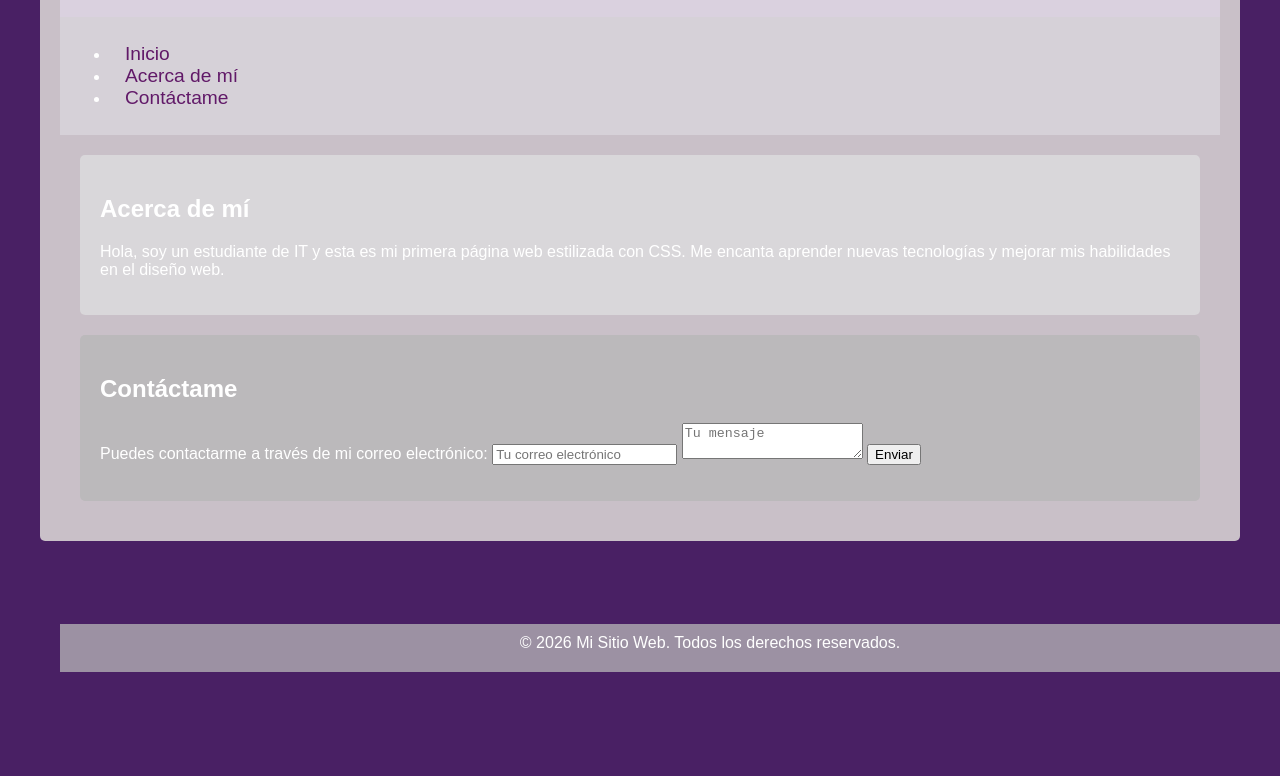
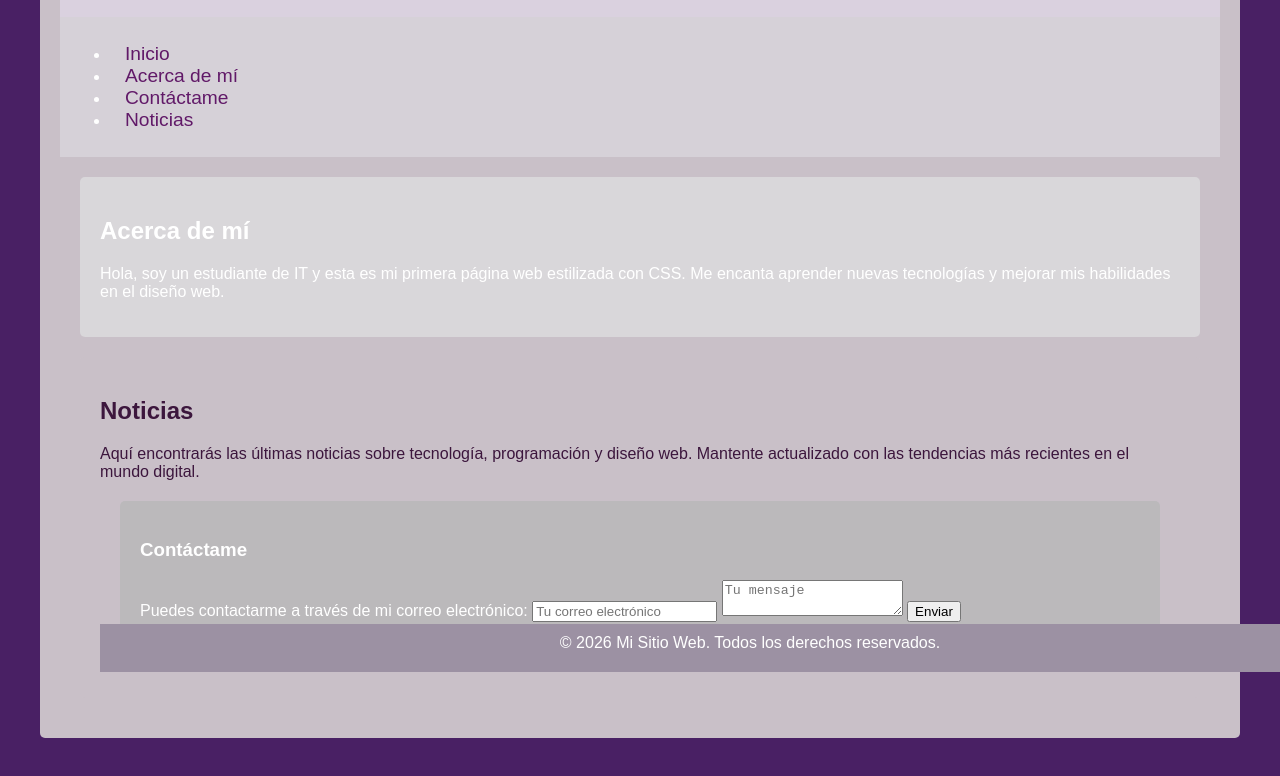
Before and after one commit to emanuel-molina/Modulo2, a plain HTML site: page index.html in a window 1280 px wide. Shown: the part 128-904 px from the top of the page. Before the commit the page ends 800 px from the top, so only its background shows below. Drawn offline with Linux system fonts and the light colour scheme.

Commit message:
Noticias
Noticias Update

```diff
--- a/css/styles.css
+++ b/css/styles.css
@@ -39,6 +39,14 @@ nav a:hover {
 .about {
     background-color: #d9d7da;
     color: #ffffff;
+    padding: 20px;
+    margin: 20px;
+    border-radius: 5px;
+}
+
+.noticias {
+    background-color: #c9c0c8;
+    color: #3c163d;
     padding: 20px;
     margin: 20px;
     border-radius: 5px;
--- a/index.html
+++ b/index.html
@@ -16,12 +16,16 @@
                 <li><a href="#inicio">Inicio</a></li>
                 <li><a href="#about">Acerca de mí</a></li>
                 <li><a href="#contactame">Contáctame</a></li>
+                <li><a href="noticias.html">Noticias</a></li>
             </ul>
             </nav>
             <section id="about" class="about">
                 <h1>Acerca de mí</h1>
                 <p>Hola, soy un estudiante de IT y esta es mi primera página web estilizada con CSS. Me encanta aprender nuevas tecnologías y mejorar mis habilidades en el diseño web.</p>
             </section>
+            <section id="noticias" class="noticias">
+                <h1>Noticias</h1>
+                <p>Aquí encontrarás las últimas noticias sobre tecnología, programación y diseño web. Mantente actualizado con las tendencias más recientes en el mundo digital.</p>
             <section id="contact" class="contact">
                 <h1>Contáctame</h1>
                 <p>Puedes contactarme a través de mi correo electrónico:
```
